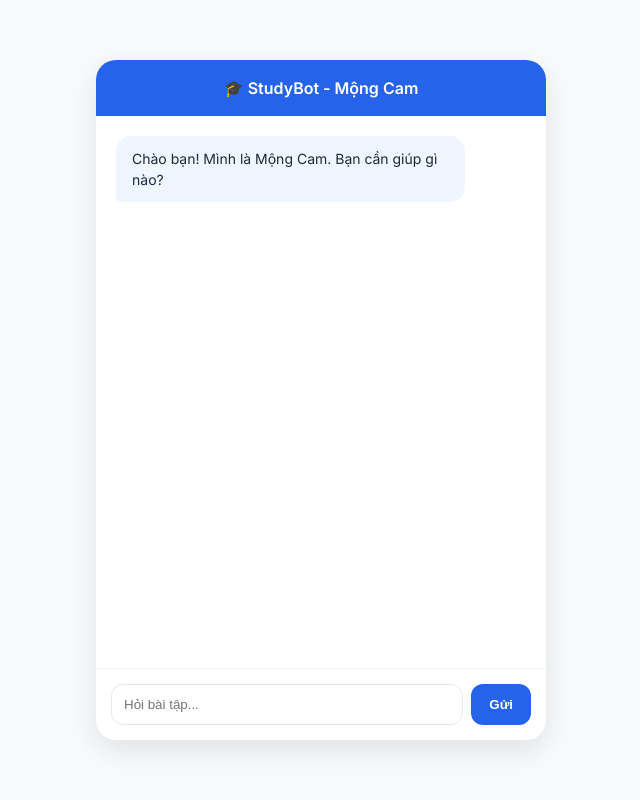
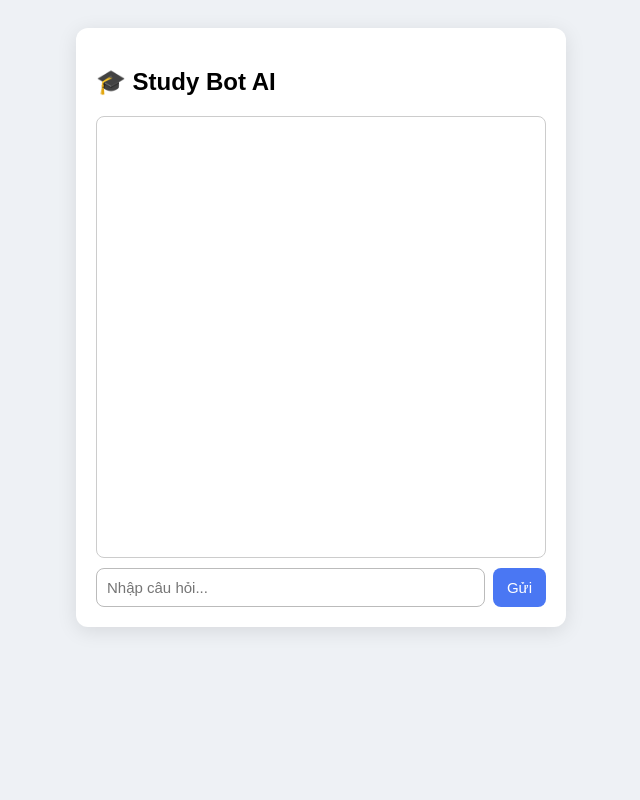
Before and after one commit to flyxlion060213-hehe/study_bot_web, a Flask app: page / in a window 1280 px wide. Shown: the whole page, without its empty margins (319-959 px from the left). Run offline with Flask 3, Linux system fonts and the light colour scheme.

Commit message:
Update index.html

```diff
--- a/templates/index.html
+++ b/templates/index.html
@@ -1,77 +1,204 @@
+
 <!DOCTYPE html>
 <html lang="vi">
 <head>
 <meta charset="UTF-8">
-    <meta name="viewport" content="width=device-width, initial-scale=1.0">
-    <title>StudyBot - Mộng Cam</title>
-    <link href="https://fonts.googleapis.com/css2?family=Inter:wght@400;500;600&display=swap" rel="stylesheet">
+<title>Study Bot AI</title>
+
 <style>
-        :root { --primary: #2563eb; --bg: #f8fafc; }
-        * { box-sizing: border-box; margin: 0; padding: 0; }
-        body { font-family: 'Inter', sans-serif; background: var(--bg); display: flex; justify-content: center; align-items: center; height: 100vh; }
-        .container { width: 95%; max-width: 450px; height: 85vh; background: #fff; border-radius: 20px; box-shadow: 0 10px 30px rgba(0,0,0,0.1); display: flex; flex-direction: column; overflow: hidden; }
-        header { padding: 18px; background: var(--primary); color: white; text-align: center; font-weight: 600; }
-        #chat { flex: 1; padding: 20px; overflow-y: auto; display: flex; flex-direction: column; gap: 12px; }
-        .msg { max-width: 85%; padding: 12px 16px; border-radius: 15px; font-size: 14px; line-height: 1.5; word-wrap: break-word; }
-        .user { background: var(--primary); color: white; align-self: flex-end; border-bottom-right-radius: 2px; }
-        .bot { background: #eff6ff; color: #1e293b; align-self: flex-start; border-bottom-left-radius: 2px; }
-        .input-area { padding: 15px; border-top: 1px solid #f1f5f9; display: flex; gap: 8px; }
-        input { flex: 1; padding: 12px; border: 1.5px solid #e2e8f0; border-radius: 12px; outline: none; }
-        button { background: var(--primary); color: white; border: none; padding: 0 18px; border-radius: 12px; font-weight: 600; cursor: pointer; }
+    body {
+        font-family: Arial;
+        padding: 20px;
+        background: #eef1f5;
+        display: flex;
+        justify-content: center;
+    }
+    .container {
+        width: 450px;
+        background: white;
+        padding: 20px;
+        border-radius: 12px;
+        box-shadow: 0 4px 20px rgba(0,0,0,0.1);
+    }
+
+    #chat {
+        border: 1px solid #ccc;
+        padding: 10px;
+        height: 420px;
+        overflow-y: scroll;
+        background: #fff;
+        border-radius: 8px;
+        font-size: 15px;
+        white-space: pre-wrap;
+    }
+
+    .input-row {
+        margin-top: 10px;
+        display: flex;
+        gap: 8px;
+    }
+
+    #question {
+        flex: 1;
+        padding: 10px;
+        border-radius: 8px;
+        border: 1px solid #bbb;
+        font-size: 15px;
+    }
+
+    button {
+        padding: 8px 14px;
+        border:none;
+        border-radius: 8px;
+        background: #4a77f3;
+        color: white;
+        cursor: pointer;
+        font-size: 15px;
+    }
+    button:hover {
+        background: #3b63d6;
+    }
+
+    .file-buttons {
+        margin-top: 8px;
+        display: flex;
+        gap: 10px;
+    }
+
+    .file-buttons label {
+        padding: 6px 12px;
+        background: #00a36c;
+        color: white;
+        border-radius: 8px;
+        cursor: pointer;
+    }
+
+    .file-buttons input {
+        display: none;
+    }
 </style>
+
 </head>
 <body>
+
 <div class="container">
-    <header>🎓 StudyBot - Mộng Cam</header>
+
+<h2>🎓 Study Bot AI</h2>
+
 <div id="chat"></div>
-    <div class="input-area">
-        <input id="question" placeholder="Hỏi bài tập..." autocomplete="off">
-        <button onclick="send()">Gửi</button>
+
+<!-- Nhập câu hỏi -->
+<div class="input-row">
+    <input type="text" id="question" placeholder="Nhập câu hỏi...">
+    <button onclick="sendQuestion()">Gửi</button>
 </div>
 </div>
+
 <script>
-    const chat = document.getElementById("chat");
-    const input = document.getElementById("question");
+const userId = localStorage.getItem("user_id") || Date.now();
+localStorage.setItem("user_id", userId);
 
-    function add(text, type) {
-        const div = document.createElement("div");
-        div.className = `msg ${type}`;
-        div.innerText = text;
-        chat.appendChild(div);
-        chat.scrollTop = chat.scrollHeight;
-        return div;
+// Gửi khi nhấn Enter
+document.getElementById("question").addEventListener("keypress", function(e) {
+    if (e.key === "Enter") sendQuestion();
+});
+
+function sendQuestion() {
+    const q = document.getElementById("question").value.trim();
+    if (!q) return;
+
+    appendMessage("👤 Bạn: " + q);
+    document.getElementById("question").value = "";
+
+    fetch("/ask", {
+        method: "POST",
+        headers: { "Content-Type": "application/json" },
+        body: JSON.stringify({ user_id: userId, question: q })
+    })
+    .then(res => res.json())
+    .then(data => {
+        appendMessage("🤖 Khương Hoàn Mỹ: " + data.answer + "\n🎯 Rank: " + data.rank);
+    })
+    .catch(err => appendMessage("❌ Lỗi kết nối!"));
 }
 
-    async function send() {
-        const q = input.value.trim();
-        if (!q) return;
+// Upload file & ảnh
+function uploadFile(type) {
+    let input = type === "image" ? document.getElementById("imgInput") : document.getElementById("fileInput");
+    let file = input.files[0];
+    if (!file) return;
 
-        add(q, 'user');
-        input.value = "";
-        const loading = add("Mộng Cam đang suy nghĩ...", 'bot');
+    let formData = new FormData();
+    formData.append("file", file);
+    formData.append("user_id", userId);
 
-        try {
-            const r = await fetch("/ask", {
+    appendMessage("📤 Đang gửi " + file.name + "...");
+
+    fetch("/upload", {
         method: "POST",
-                headers: {"Content-Type": "application/json"},
-                body: JSON.stringify({ question: q }) // Gửi biến 'question'
-            });
-            const d = await r.json();
+        body: formData
+    })
+    .then(r => r.json())
+    .then(data => {
+        appendMessage("🤖 Bình Trường Lui (xử lý file): " + data.answer);
+    })
+    .catch(() => appendMessage("❌ Lỗi khi tải tệp lên!"));
+}
 
-            loading.remove(); // Xóa dòng "đang suy nghĩ"
+function appendMessage(msg) {
+    const chat = document.getElementById("chat");
+    chat.innerText += msg + "\n\n";
+    chat.scrollTop = chat.scrollHeight;
+}
 
-            // d.answer lấy từ JSON của Python trả về
-            if (d.answer) {
-                add(d.answer, 'bot');
-            } else {
-                add("Lỗi: Không nhận được phản hồi từ AI.", 'bot');
+// Bot tự giới thiệu
+window.onload = function() {
+    appendMessage("🤖 Xin chào! Mình là Khương Hoàn Mỹ   fetch("/ask", {
+        method: "POST",
+        headers: { "Content-Type": "application/json" },
+        body: JSON.stringify({ user_id: userId, question: q })
+    })
+    .then(res => res.json())
+    .then(data => {
+        appendMessage("🤖 Khương Hoàn Mỹ: " + data.answer + "\n🎯 Rank: " + data.rank);
+    })
+    .catch(err => appendMessage("❌ Lỗi kết nối!"));
 }
-        } catch (e) {
-            loading.innerText = "❌ Lỗi kết nối server!";
+
+// Upload file & ảnh
+function uploadFile(type) {
+    let input = type === "image" ? document.getElementById("imgInput") : document.getElementById("fileInput");
+    let file = input.files[0];
+    if (!file) return;
+
+    let formData = new FormData();
+    formData.append("file", file);
+    formData.append("user_id", userId);
+
+    appendMessage("📤 Đang gửi " + file.name + "...");
+
+    fetch("/upload", {
+        method: "POST",
+        body: formData
+    })
+    .then(r => r.json())
+    .then(data => {
+        appendMessage("🤖 Khương Hoàn Mỹ (xử lý file): " + data.answer);
+    })
+    .catch(() => appendMessage("❌ Lỗi khi tải tệp lên!"));
 }
+
+function appendMessage(msg) {
+    const chat = document.getElementById("chat");
+    chat.innerText += msg + "\n\n";
+    chat.scrollTop = chat.scrollHeight;
 }
-    input.addEventListener("keydown", e => { if (e.key === "Enter") send(); });
-    window.onload = () => add("Chào bạn! Mình là Mộng Cam. Bạn cần giúp gì nào?", 'bot');
+
+// Bot tự giới thiệu
+window.onload = function() {
+    appendMessage("🤖 Xin chào! Mình là Khương Hoàn Mỹ, trợ lý học tập thông minh.\nBạn có thể hỏi bất kỳ điều gì!");
+};
 </script>
+
 </body>
 </html>
```
Lines whose indentation alone changed are shown as unchanged.
